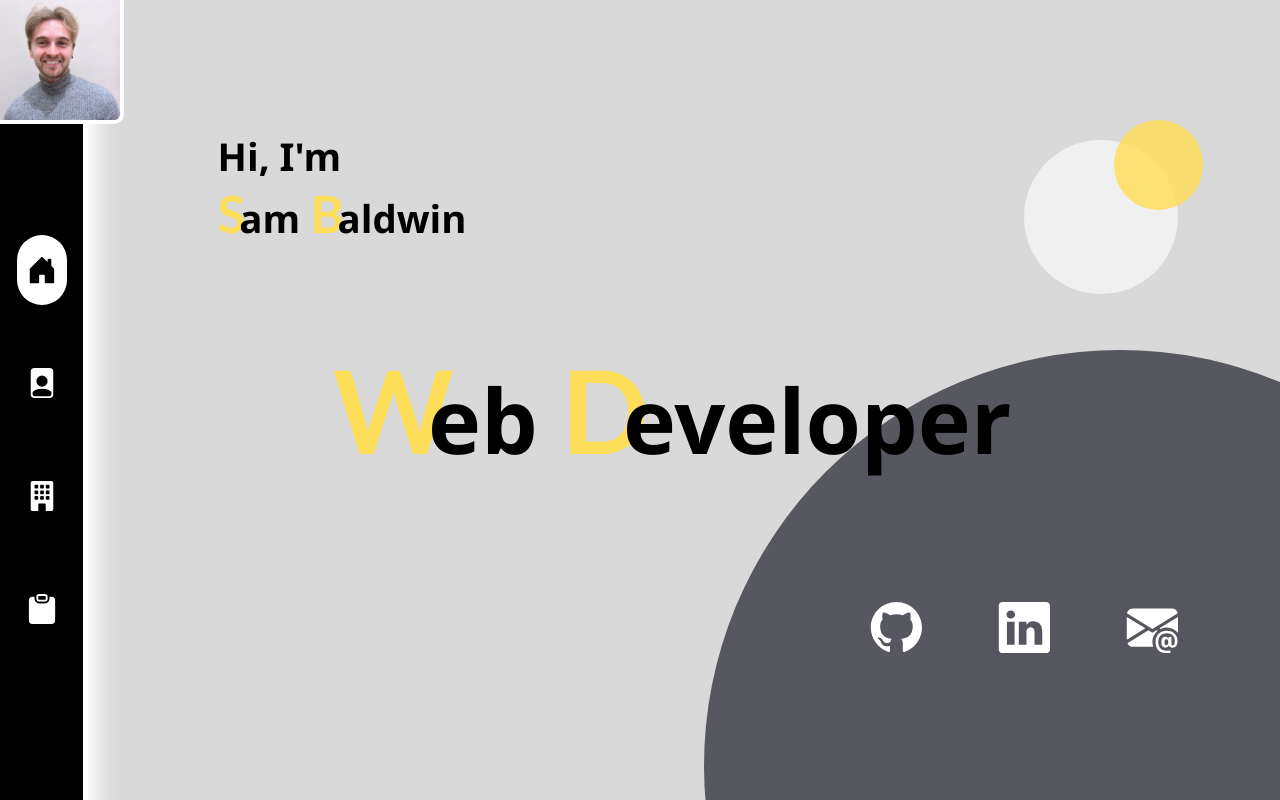
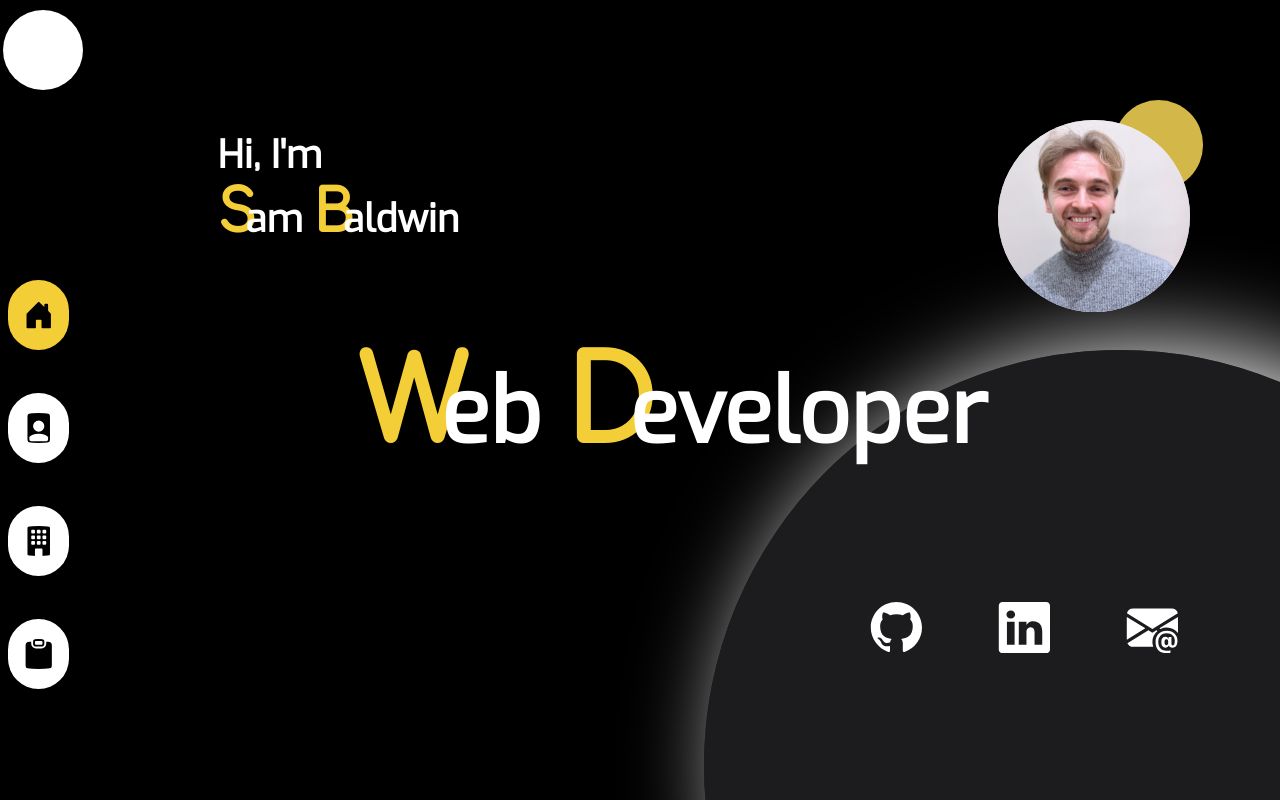
Before and after one commit to SamBaldwin4566/portfolio, a React (Create React App) app: page / in a window 1280 px wide. Built offline with nearby package versions, Linux system fonts and the light colour scheme.

Commit message:
change colour scheme and style

```diff
--- a/public/index.html
+++ b/public/index.html
@@ -3,6 +3,9 @@
   <head>
     <meta charset="utf-8" />
     <link rel="icon" href="%PUBLIC_URL%/favicon.ico" />
+    <link rel="stylesheet" href="https://fonts.googleapis.com/css?family=Exo">
+    <link rel="stylesheet" href="https://fonts.googleapis.com/css?family=Comfortaa">
+    <!-- Belanosima, Assistant, Pacifico, Comfortaa -->
     <meta name="viewport" content="width=device-width, initial-scale=1" />
     <meta name="theme-color" content="#000000" />
     <meta
--- a/src/App.css
+++ b/src/App.css
@@ -3,7 +3,8 @@
 
 
 body {
-  background-color:#d9d9d9;
+  background-color: black;
+  color:rgb(255, 255, 255);
   height:100%;
   font-family:'Trebuchet MS', 'Lucida Sans Unicode', 'Lucida Grande', 'Lucida Sans', Arial, sans-serif;
   /* background:linear-gradient(110deg, rgb(231, 229, 209) 30%,white 20%); */
@@ -15,15 +16,15 @@ body {
 #navBar {
   /* background-color:rgb(16, 152, 80); */
   background-color: black;
-  width: 6.5%;
+  width: 6%;
   /* width: 8vw; */
-  min-width:37px;
+  min-width:50px;
   height: 100%;
   position: fixed;
   top: 0;
-  padding-top: 215px;
-  border-right: white solid 5px;
-  box-shadow: 10px 0px 20px white
+  padding-top: 180px;
+  /* border-right: white solid 5px; */
+  /* box-shadow: 10px 0px 20px white */
 }
 
 
@@ -33,26 +34,59 @@ body {
 
 
 }
+
+.logo {
+  height: 80px;
+  width: 80px;
+  background-color: rgb(255, 255, 255);
+  border-radius: 50%;
+  position:relative;
+  top: -170px;
+  left:3px;
+  z-index:100;
+}
+.logo-active {
+  height: 80px;
+  width: 80px;
+  background-color: rgb(198, 22, 22);
+  border-radius: 50%;
+  position:relative;
+  top: -170px;
+  left:3px;
+  z-index:100;
+}
+
+@keyframes move {
+  0%{top:0px;}
+  100%{top:100px;}
+}
+
 .icon {
   font-size: 30px;
+  color: black;
+  background-color: rgb(255, 255, 255);
+  padding-top: 20px;
+  padding-bottom:20px;
+  border-radius: 100px;
+  margin-top: -20px;
+  margin-bottom: -20px;
+  width: 80%;
+  min-width:37px;
 
-  color: white
 }
 .active .icon {
   color: black;
-  background-color: white;
+  background-color: #f4ce37;
   padding-top: 20px;
   padding-bottom:20px;
-  /* border-right: rgb(109, 88, 103) solid 1px; */
-  /* box-shadow: 0px 0px 30px rgb(231, 229, 209); */
-  border-radius: 1000px;
+  border-radius: 100px;
   margin-top: -20px;
   margin-bottom: -20px;
-  width: 60%;
+  width: 80%;
   min-width:37px;
 }
 
-#profPic {
+/* #profPic {
 
   border-radius:0px 0px 10px 0px;
   position:fixed;
@@ -60,34 +94,44 @@ body {
   top:0;
   left:0;
   width: 120px;
-  /* width:8vw; */
+
   z-index:100;
   border-right: 4px white solid;
   border-bottom: 4px white solid;
-}
+} */
 .circle1 {
   height: max(65vw, 420px);
   width: max(65vw, 420px);
-  /* height:1000px;
-  width:1000px; */
-  background-color: rgba(1, 1, 16, 0.6);
+
+  background-color: rgba(48, 48, 50, 0.6);
   border-radius: 50%;
   position:fixed;
 
   top: 350px;
   left: 55vw;
   z-index:-100;
+  box-shadow: 30px 0px 100px white
 
 }
 .circle2 {
-  height: 12vw;
-  width: 12vw;
-  background-color: rgba(255, 255, 255, 0.6);
+  height: 15vw;
+  width: 15vw;
+  background-color: rgba(255, 255, 255, 0.745);
   border-radius: 50%;
   position:fixed;
-  top: 140px;
-  left:80vw;
-  z-index:-90;
+  top: 120px;
+  left:78vw;
+  z-index:-40;
+}
+#profPic {
+  height: 15vw;
+  width: 15vw;
+  background-color: rgb(255, 255, 255);
+  border-radius: 50%;
+  position:fixed;
+  top: 120px;
+  left:78vw;
+  z-index:-40;
 }
 .circle3 {
   height: 7vw;
@@ -95,7 +139,7 @@ body {
   background-color: #ffde59d3;
   border-radius: 50%;
   position:fixed;
-  top: 120px;
+  top: 100px;
   left:87vw;
   z-index:-50;
 }
@@ -131,14 +175,14 @@ img {
 /* Landing page styles */
 #landing {
   text-align: left;
-  color: black;
+  /* color: black; */
 
 }
 .name {
   margin-top: 130px;
   margin-left: 17vw;
   font-size: max(3vw, 20px);
-  font-family:'Segoe UI', Tahoma, Geneva, Verdana, sans-serif;
+  font-family:"Exo", sans-serif;
   text-align: left;
 
 
@@ -148,8 +192,8 @@ img {
 #role {
   margin-left:22vw;
   margin-top:70px;
-  font-size: max(7vw, 25px);
-  font-family:'Segoe UI', Tahoma, Geneva, Verdana, sans-serif;
+  font-size: max(7vw, 43px);
+  font-family:"Exo", sans-serif;
   /* background-color:rgb(162, 163, 159); */
   width: 55vw;
   min-width: 150px;
@@ -160,43 +204,25 @@ img {
   top:29%;
 
 
+
 }
 span {
-  color:#ffde59;
-  font-family:'Trebuchet MS', 'Lucida Sans Unicode', 'Lucida Grande', 'Lucida Sans', Arial, sans-serif;
-  margin-right: -1vw;
+  color:#f4ce37;
+  font-family:'Comfortaa', sans-serif;
+  margin-right: -0.5vw;
+
+
 
 }
 .name span {
-  font-size: max(4vw, 35px);
-  margin-right: -0.5vw;
+  font-size: max(4.5vw, 35px);
+  margin-right: -0.8vw;
 }
 #role span {
-  font-size: max(9vw, 50px);
+  font-size: max(9.1vw, 60px);
   margin-right: -2vw;
 }
-.triangle1 {
-  width: 0;
-  height:0;
-  border-left: 30vw solid transparent;
-  border-right: 30vw solid transparent;
-  border-bottom:400px solid black;
-  position: absolute;
-  bottom:0;
-  left: 23%;
-  z-index: -10;
-}
-.triangle2 {
-  width: 0;
-  height:0;
-  border-left: 30vw solid transparent;
-  border-right: 30vw solid transparent;
-  border-top:400px solid white;
-  position: absolute;
-  top:0;
-  left: 23%;
-  z-index: -11;
-}
+
 
 #contactIcons {
   margin-left: 62%;
@@ -226,13 +252,14 @@ a {
   width: 82%;
   /* border: solid red 2px; */
   margin-left: 13%;
-
+  margin-top:100px;
   z-index:1;
 }
 #aboutMe .heading {
   font-size: max(2.7vw, 20px);
-  font-family: Cambria, Cochin, Georgia, Times, 'Times New Roman', serif;
-  text-decoration: underline;
+  font-family: "Exo", sans-serif;
+
+  /* text-decoration: underline; */
 }
 #aboutMe p {
   text-align:left;
@@ -243,7 +270,7 @@ a {
   float: left;
   background: white;
   border-radius: 20vw;
-  margin-top: -50px;
+  /* margin-top: -50px; */
   margin-left: 7.5%;
   margin-bottom:50px;
   padding: 0.5vw;
@@ -284,8 +311,8 @@ a {
   padding-left:40px;
   margin-bottom: 80px;
 
-  font-size: 12px;
-
+  font-size: max(1vw, 9 px);
+  color: black;
 }
 tr {
   display:flex;
@@ -293,8 +320,10 @@ tr {
 }
 
 .travelImg {
-  width: 230px;
-  height: 230px;
+  width: min(20vw,230px);
+  min-width: 150px;
+  height: min(20vw,230px);
+  min-height:150px;
   object-fit: cover;
   object-position: 75% 25%;
 
@@ -304,8 +333,9 @@ tr {
 
 
 .imgRotateRight {
-  padding: 30px 10px 10px 10px;
-  width:230px;
+  padding: 2vw 1vw 1vw 1vw;
+  width: min(20vw,230px);
+  min-width: 150px;
   box-shadow: 10px 10px 5px #aaaaaa;
   /* float: left; */
   transform: rotate(7deg);
@@ -321,8 +351,9 @@ tr {
 }
 
 .imgRotateLeft {
-  padding: 30px 10px 10px 10px;
-  width: 230px;
+  padding: 2vw 1vw 1vw 1vw;
+  width: min(20vw,230px);
+  min-width: 150px;
   box-shadow: 10px 10px 5px #aaaaaa;
   /* float:left; */
   transform: rotate(-8deg);
@@ -367,7 +398,7 @@ tr {
   position: relative;
   margin-left: 13vw;;
   margin-top:10vw;
-
+  color: black;
 }
 
 /* Mobile page display */
@@ -387,7 +418,7 @@ tr {
   top:0;
   bottom: 0;
   width: 15px;
-  background-color: black;
+  background-color: white;
   margin-left: 30px;
 }
 
@@ -615,7 +646,7 @@ tr {
   width: 90%;
   margin-left: 10vw;
   margin-top: 50px;
-
+  color: black;
   /* margin-right:auto;
   margin-left:auto; */
 }
--- a/src/App.js
+++ b/src/App.js
@@ -3,6 +3,7 @@ import Landing from "./components/landing";
 import AboutMe from "./components/aboutMe";
 import Experience from "./components/experience";
 import Projects from "./components/projects";
+import Main from "./components/main";
 import { Routes, Route } from "react-router-dom"
 import './App.css';
 
@@ -13,10 +14,15 @@ function App() {
         <NavBar />
         <Routes>
           <Route exact path="/" element= {<Landing />}/>
+          {/* <Route exact path="/main" element= {<Main />}/> */}
           <Route exact path="/aboutme" element= {<AboutMe />}/>
           <Route exact path="/experience" element= {<Experience />}/>
           <Route exact path="/projects" element= {<Projects />}/>
         </Routes>
+        {/* <Landing />
+        <AboutMe />
+        <Experience />
+        <Projects /> */}
       </nav>
     </div>
   );
--- a/src/components/experience.js
+++ b/src/components/experience.js
@@ -29,9 +29,9 @@ function Experience() {
     return(
         <div id="experience">
             {/* <div className="pageHeading"><b>Experience</b></div> */}
-            <div className="circle1"></div>
+            {/* <div className="circle1"></div>
             <div className="circle2"></div>
-            <div className="circle3"></div>
+            <div className="circle3"></div> */}
             <h1 className="name"><span className="firstLetter"><b>E</b></span>xperience & <span className="firstLetter"><b>E</b></span>ducation</h1>
             <div id="expGrid" className={isMobile ? "expMob" : 'expWeb'}>
 
--- a/src/components/landing.js
+++ b/src/components/landing.js
@@ -1,13 +1,13 @@
 
 import { BsGithub, BsLinkedin, BsEnvelopeAtFill } from "react-icons/bs";
-
+import img from '../images/Sam.png'
 
 function Landing() {
 
     return(
         <div id="landing">
             <div className="circle1"></div>
-            <div className="circle2"></div>
+            <div className="circle2"><img src={img} id="profPic" alt="pic"></img></div>
             <div className="circle3"></div>
             {/* <div className="triangle1"></div> */}
             {/* <div className="triangle2"></div> */}
--- /dev/null
+++ b/src/components/main.js
@@ -0,0 +1,22 @@
+import AboutMe from "./aboutMe";
+import Experience from "./experience";
+import Projects from "./projects";
+
+
+function Main() {
+
+
+
+    return(
+        <div className="main">
+            <div className="circle1"></div>
+            <div className="circle2"></div>
+            <div className="circle3"></div>
+            <AboutMe />
+            <Experience />
+            <Projects />
+        </div>
+    )
+}
+
+export default Main
--- a/src/components/navBar.js
+++ b/src/components/navBar.js
@@ -10,19 +10,20 @@ import {  BsFillHouseDoorFill, BsFillFilePersonFill,BsBuildingFill, BsClipboardF
 
 function NavBar() {
 
-
+    // let logo = document.getElementById('#logo')
+    // function transform() {
+    //     toggleClass('.logo','.logo-active');
+    // }
 
     return(
         <div id="navBar">
 
-            {/* <div className="circle1"></div>
-            <div className="circle2"></div>
-            <div className="circle3"></div> */}
+            <div id="logo" className="logo" onclick='transform()'></div>
             <div className="nav"><NavLink exact activeClassName = "active" to="/"><BsFillHouseDoorFill className="icon"/></NavLink></div>
             <div className="nav"><NavLink activeClassName = "active" to="/aboutme"><BsFillFilePersonFill className="icon"/></NavLink></div>
             <div className="nav"><NavLink activeClassName = "active" to="/experience"><BsBuildingFill className="icon"/></NavLink></div>
             <div className="nav"><NavLink activeClassName = "active" to="/projects"><BsClipboardFill className="icon"/></NavLink></div>
-            <img src={img} id="profPic" alt="pic"></img>
+            {/* <img src={img} id="profPic" alt="pic"></img> */}
         </div>
     )
 }
--- a/src/components/projects.js
+++ b/src/components/projects.js
@@ -7,9 +7,9 @@ function Projects() {
     return(
         <div id="projects">
             {/* <div className="pageHeading"><b>Projects</b></div> */}
-            <div className="circle1"></div>
-            <div className="circle2"></div>
-            <div className="circle3"></div>
+            {/* <div className="circle1"></div> */}
+            {/* <div className="circle2"></div>
+            <div className="circle3"></div> */}
             <h1 className="name"><span className="firstLetter"><b>P</b></span>rojects</h1>
                 <table id="projectsGrid">
                     <tr>
```
Also changed, not shown: src/components/aboutMe.js (+4 -3 lines).
